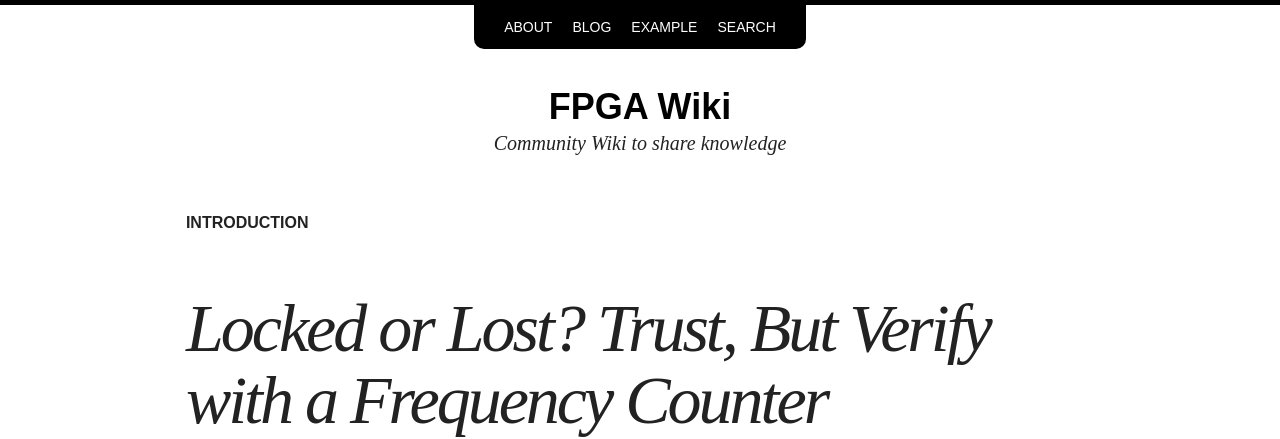
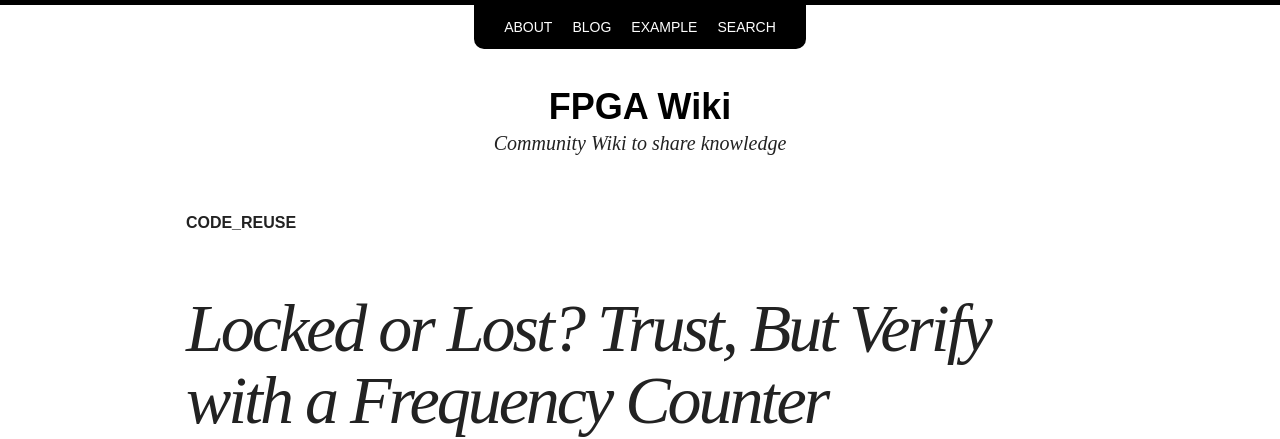
Before and after one commit to fpga-wiki/fpga-wiki.github.io, a Jekyll site: the page built from _posts/blog/2025-10-06-frequency_counter.md, in a window 1280 px wide and 900 px high. Shown: the top 439 px of the window. Built offline with Jekyll 4.4.1, drawn with Linux system fonts in a browser that asks for light colours; nearby versions of some CDN libraries.

Commit message:
Update tag 2025-10-06-frequency_counter.md

```diff
--- a/_posts/blog/2025-10-06-frequency_counter.md
+++ b/_posts/blog/2025-10-06-frequency_counter.md
@@ -4,7 +4,7 @@ title: Locked or Lost? Trust, But Verify with a Frequency Counter
 modified:
 categories: blog
 excerpt:
-tags: [Introduction]
+tags: [code_reuse]
 date: 2025-10-06T20:41:50-04:00
 ---
 
```
